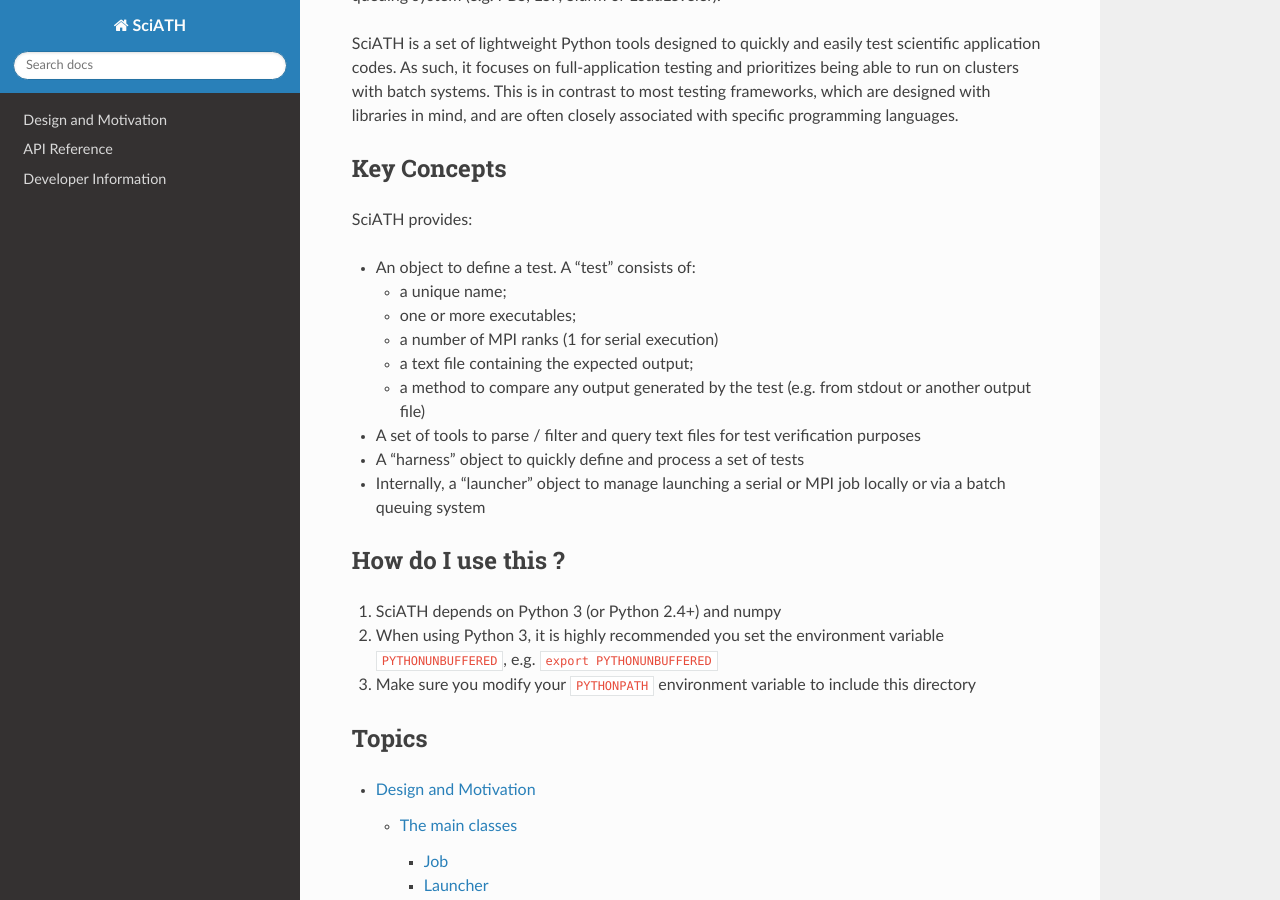
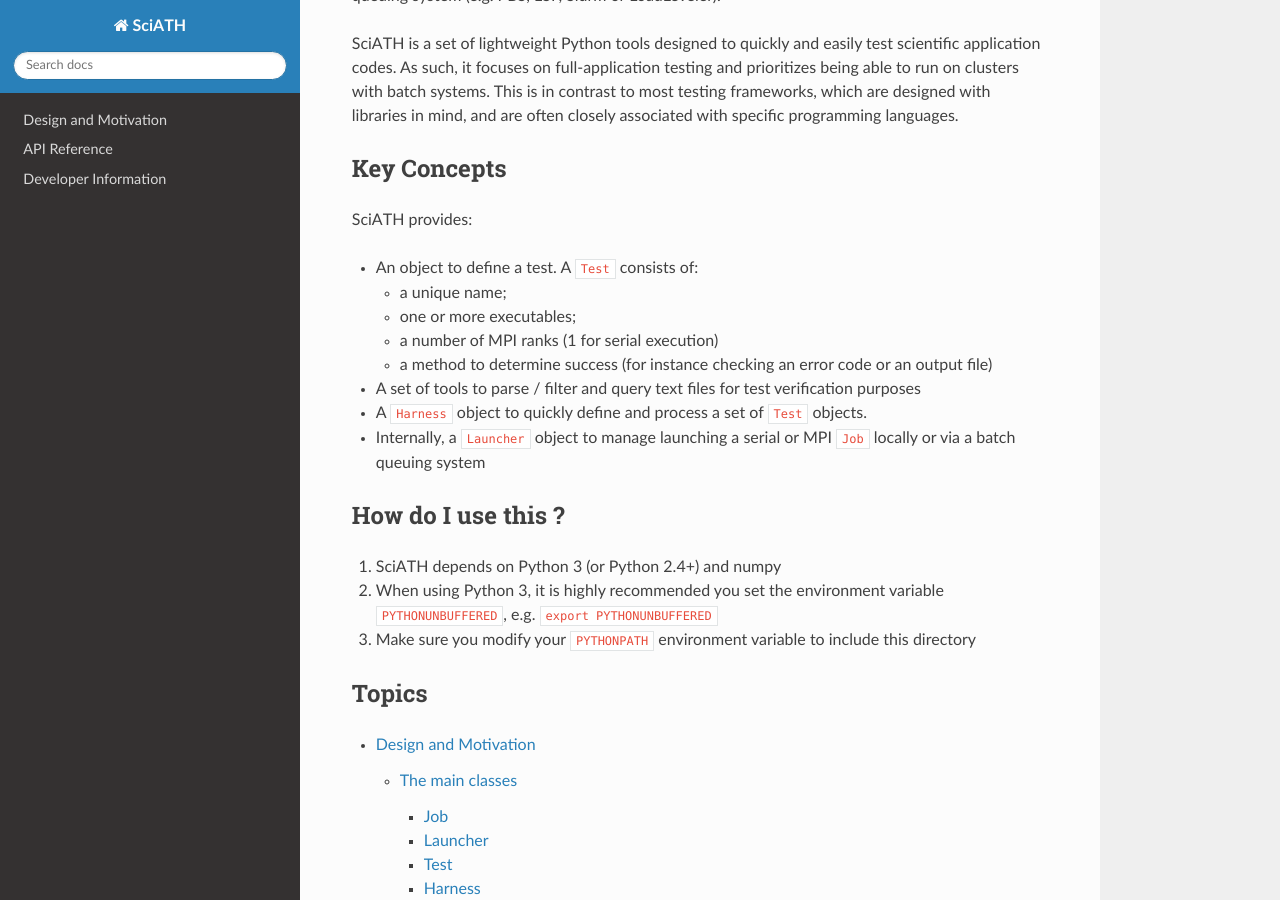
Before and after one commit to sciath/sciath, a Sphinx documentation site: the page built from docs/index.rst, in a window 1280 px wide and 900 px high, scrolled down 352 px. Built offline with Sphinx 7.4.7 and the Read the Docs theme 2.0.0, drawn with Linux system fonts in a browser that asks for light colours.

Commit message:
Docs: placeholder update to overview (to be improved later, once code is more stable)

```diff
--- a/docs/index.rst
+++ b/docs/index.rst
@@ -26,20 +26,18 @@
 
 SciATH provides:
 
--  An object to define a test. A "test" consists of:
+-  An object to define a test. A ``Test`` consists of:
 
    -  a unique name;
    -  one or more executables;
    -  a number of MPI ranks (1 for serial execution)
-   -  a text file containing the expected output;
-   -  a method to compare any output generated by the test (e.g. from
-      stdout or another output file)
+   -  a method to determine success (for instance checking an error code or an output file)
 
 -  A set of tools to parse / filter and query text files for test
    verification purposes
--  A "harness" object to quickly define and process a set of tests
--  Internally, a "launcher" object to manage launching a serial or MPI
-   job locally or via a batch queuing system
+-  A ``Harness`` object to quickly define and process a set of ``Test`` objects.
+-  Internally, a ``Launcher`` object to manage launching a serial or MPI
+   ``Job`` locally or via a batch queuing system
 
 How do I use this ?
 ===================
```
